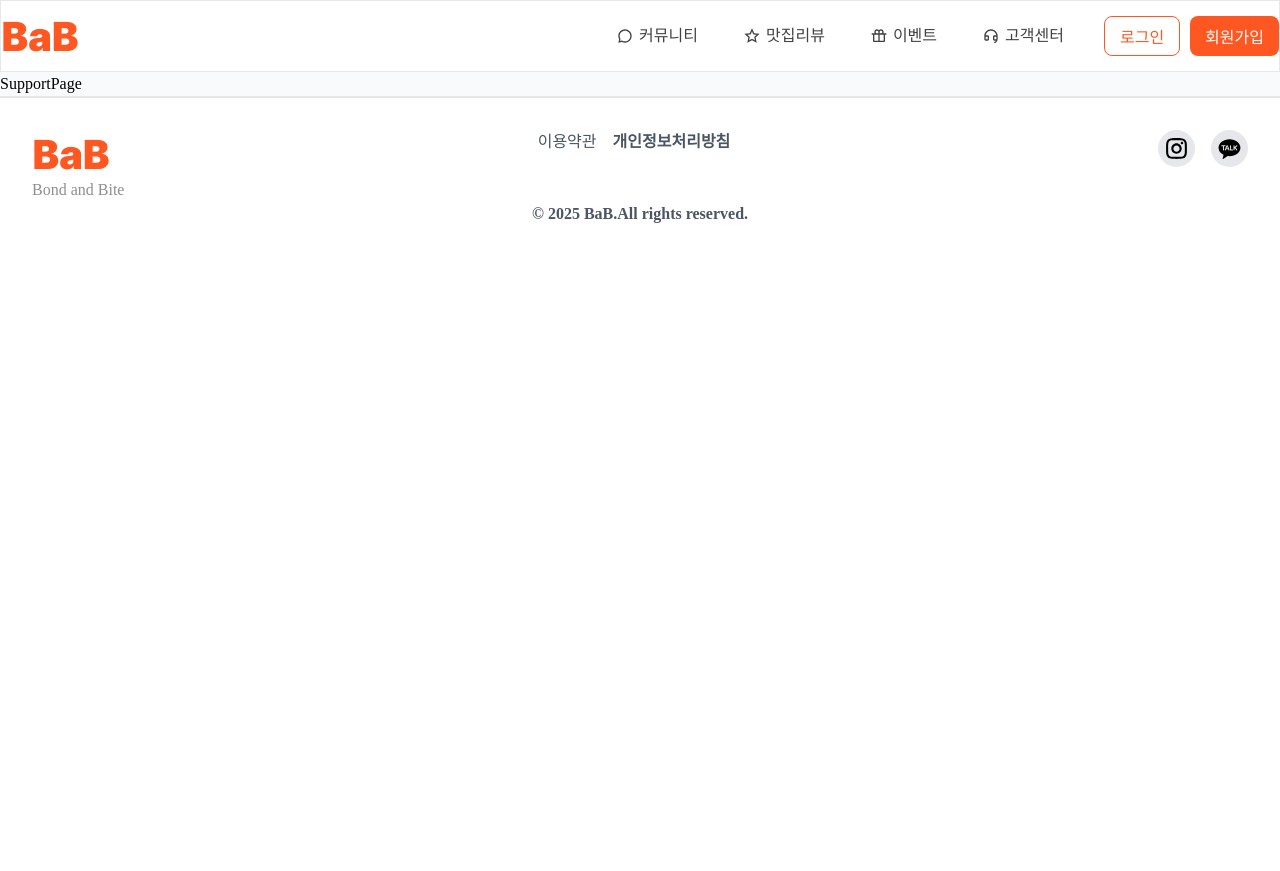
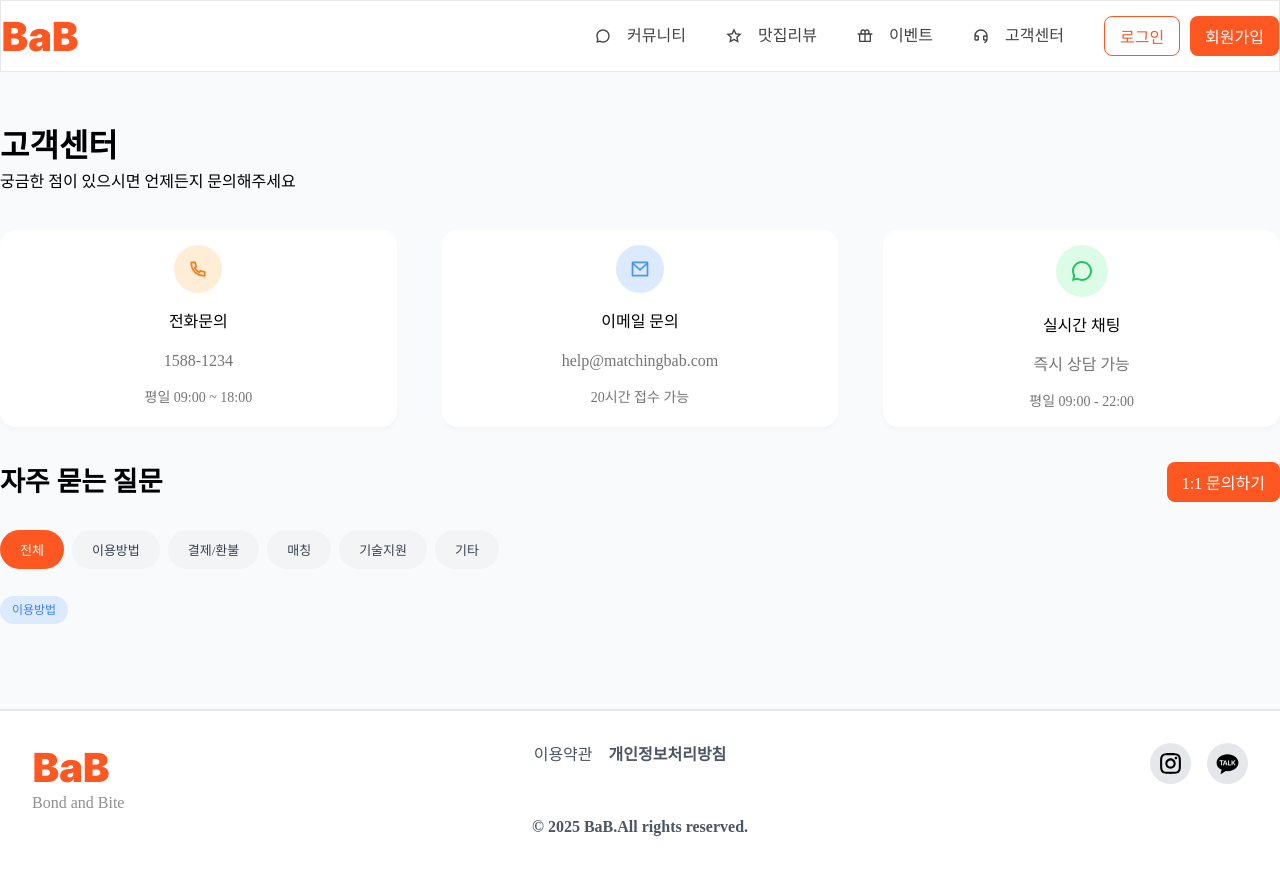
Before and after one commit to devdorong/BaB, a React (Vite) app: page /member/support in a window 1280 px wide. Before the commit the page ends 800 px from the top, so only its background shows below. Built offline with nearby package versions, Linux system fonts and the light colour scheme; no server answers; a web font is replaced by a local one.

Commit message:
[docs] 태그뱃지 컴포넌트

```diff
--- a/src/components/member/MachingIndex.tsx
+++ b/src/components/member/MachingIndex.tsx
@@ -1,7 +1,7 @@
 import { RiAddLine, RiSearchLine } from 'react-icons/ri';
 import { useNavigate } from 'react-router-dom';
 import MatchCard from '../MatchCard';
-import { ButtonLineMd } from '../../ui/button';
+import { ButtonFillLG, ButtonLineMd } from '../../ui/button';
 
 const MachingIndex = () => {
   const navigate = useNavigate();
@@ -104,15 +104,12 @@ const MachingIndex = () => {
             />{' '}
             <RiSearchLine className="text-babgray-300 w-5 h-5 mr-2" />
           </div>
-          <button
-            onClick={() => navigate('/member/posts/write')}
-            className="flex items-center px-8 py-4 bg-bab-500 text-white font-bold rounded-[8px] gap-2 "
-          >
+          <ButtonFillLG onClick={() => navigate('/member/posts/write')}>
             <i>
               <RiAddLine size={24} />
             </i>
             <span>매칭 등록하기</span>
-          </button>
+          </ButtonFillLG>
         </div>
       </div>
       {/* 중단 */}
--- a/src/components/member/MemberFooter.tsx
+++ b/src/components/member/MemberFooter.tsx
@@ -9,7 +9,6 @@ const MemberFooter = () => {
     <footer className="w-full flex flex-col gap h-[155px] bg-white text-gray-600 border-t-2">
       <div className="w-[1280px] mx-auto p-8">
         <div className="flex justify-between">
-
           <div>
             <img src={logo} alt="logo" onClick={() => navigate('/')} className="cursor-pointer" />
           </div>
@@ -18,14 +17,13 @@ const MemberFooter = () => {
             <Link to={`/perpolicy`}>
               <strong>개인정보처리방침</strong>
             </Link>
-
           </div>
           <div className="flex gap-4">
             <Link to={`/instar`}>
-              <Instagram color="black" bgColor="#E5E7EB" size={25} />
+              <Instagram color="black" bgColor="#E5E7EB" size={25} padding={8} />
             </Link>
             <Link to={`/kakao`}>
-              <KakaoTalk color="black" bgColor="#E5E7EB" size={25} />
+              <KakaoTalk color="black" bgColor="#E5E7EB" size={25} padding={8} />
             </Link>
           </div>
         </div>
--- a/src/components/member/MemberHeader.tsx
+++ b/src/components/member/MemberHeader.tsx
@@ -66,21 +66,21 @@ const MemberHeader = () => {
         </Link>
         <div className="flex items-center gap-[40px] ">
           <div className="flex items-center gap-[40px] text-babgray-800">
-            <Link to={'/member/community'} className="flex items-center">
+            <Link to={'/member/community'} className="flex items-center gap-[16px]">
               <Chat3Line color="none" bgColor="none" size={16} />
-              커뮤니티
+              <p>커뮤니티</p>
             </Link>
-            <Link to={'/member/reviews'} className="flex items-center">
+            <Link to={'/member/reviews'} className="flex items-center gap-[16px]">
               <StarLine color="none" bgColor="none" size={16} />
-              맛집리뷰
+              <p>맛집리뷰</p>
             </Link>
-            <Link to={'/member/events'} className="flex items-center">
+            <Link to={'/member/events'} className="flex items-center gap-[16px]">
               <GiftLine color="none" bgColor="none" size={16} />
-              이벤트
+              <p>이벤트</p>
             </Link>
-            <Link to={'/member/support'} className="flex items-center">
+            <Link to={'/member/support'} className="flex items-center gap-[16px]">
               <CustomerServiceLine color="none" bgColor="none" size={16} />
-              고객센터
+              <p>고객센터</p>
             </Link>
           </div>
           {user ? (
--- a/src/pages/member/SupportPage.tsx
+++ b/src/pages/member/SupportPage.tsx
@@ -1,5 +1,73 @@
+import { ButtonFillMd } from '../../ui/button';
+import { Chat3Line, MailLine, PhoneLine } from '../../ui/Icon';
+import { BrandTag, GrayTag } from '../../ui/tag';
+import TagBadge from '../../ui/TagBadge';
+
 function SupportPage() {
-  return <div>SupportPage</div>;
+  return (
+    <div className="max-w-[1280px] mx-auto py-[50px] flex flex-col gap-[35px]">
+      {/* 상단 */}
+      <div>
+        <div className="pb-[36px]">
+          <h2 className="text-[32px] font-bold">고객센터</h2>
+          <span className="text-[16px] font-medium">
+            궁금한 점이 있으시면 언제든지 문의해주세요
+          </span>
+        </div>
+        <div className=" flex mx-auto justify-center gap-[45px]">
+          <div className="w-full shadow-[0px_4px_4px_0px_rgba(0,0,0,0.02)] bg-white border-none rounded-[16px]  flex flex-col items-center gap-[17px] py-[15px] px-[50px]">
+            <PhoneLine bgColor="#FFEDD5" color="#F97A18" size={20} padding={14} />
+
+            <div className="flex flex-col items-center gap-[15px] text-md">
+              <span>전화문의</span>
+              <p className="text-babgray-600">1588-1234</p>
+              <p className="text-sm text-babgray-600">평일 09:00 ~ 18:00</p>
+            </div>
+          </div>
+          <div className="w-full shadow-[0px_4px_4px_0px_rgba(0,0,0,0.02)] bg-white border-none rounded-[16px]  flex flex-col items-center gap-[17px] py-[15px] px-[50px]">
+            <MailLine bgColor="#DBEAFE" color="#4C93F8" size={20} padding={14} />
+            <div className="flex flex-col items-center gap-[15px] text-md">
+              <span>이메일 문의</span>
+              <p className="text-babgray-600">help@matchingbab.com</p>
+              <p className="text-sm text-babgray-600">20시간 접수 가능</p>
+            </div>
+          </div>
+          <div className="w-full shadow-[0px_4px_4px_0px_rgba(0,0,0,0.02)] bg-white border-none rounded-[16px]  flex flex-col items-center gap-[17px] py-[15px] px-[50px]">
+            <Chat3Line bgColor="#DCFCE7" color="#22C55E" size={24} padding={14} />
+            <div className="flex flex-col items-center gap-[15px] text-md">
+              <span>실시간 채팅 </span>
+              <p className="text-babgray-600">즉시 상담 가능</p>
+              <p className="text-sm text-babgray-600">평일 09:00 - 22:00</p>
+            </div>
+          </div>
+        </div>
+      </div>
+      {/* 중단 */}
+      <div className="flex flex-col gap-[27px]">
+        <div className="flex justify-between">
+          <h3 className="font-bold text-[27px]">자주 묻는 질문</h3>
+          <ButtonFillMd>1:1 문의하기</ButtonFillMd>
+        </div>
+
+        <div className="flex gap-[8px] justify-start ">
+          <BrandTag>전체</BrandTag>
+          <GrayTag>이용방법</GrayTag>
+          <GrayTag>결제/환불</GrayTag>
+          <GrayTag>매칭</GrayTag>
+          <GrayTag>기술지원</GrayTag>
+          <GrayTag>기타</GrayTag>
+        </div>
+
+        <div>
+          <TagBadge bgColor="bg-babbutton-blue_back" textColor="text-babbutton-blue">
+            이용방법
+          </TagBadge>
+        </div>
+      </div>
+      {/* 하단 */}
+      <div></div>
+    </div>
+  );
 }
 
 export default SupportPage;
--- a/src/ui/Icon.tsx
+++ b/src/ui/Icon.tsx
@@ -110,6 +110,7 @@ import {
   RiShieldLine,
   RiInstagramLine,
   RiKakaoTalkFill,
+  RiMailLine,
 } from 'react-icons/ri';
 import styled from 'styled-components';
 
@@ -142,6 +143,7 @@ interface IconWrapperProps {
   $bgColor?: string;
   $color?: string;
   $size?: number;
+  $padding?: number;
 }
 
 // 2. styled component
@@ -149,8 +151,8 @@ const IconWrapper = styled.div<IconWrapperProps>`
   display: inline-flex;
   align-items: center;
   justify-content: center;
-  border-radius: 25px;
-  padding: 6px;
+  border-radius: 50%;
+  padding: ${({ $padding }) => `${$padding}px` || '6px'};
   background-color: ${({ $bgColor }) => $bgColor || '#FF5722'};
   color: ${({ $color }) => $color || 'white'};
   font-size: ${({ $size }) => ($size ? `${$size}px` : '15px')};
@@ -158,8 +160,18 @@ const IconWrapper = styled.div<IconWrapperProps>`
 
 // 3. HOC
 const createIcon = (IconComponent: React.ElementType) => {
-  return ({ bgColor, color, size }: { bgColor?: string; color?: string; size?: number }) => (
-    <IconWrapper $bgColor={bgColor} $color={color} $size={size}>
+  return ({
+    bgColor,
+    color,
+    size,
+    padding,
+  }: {
+    bgColor?: string;
+    color?: string;
+    size?: number;
+    padding?: number;
+  }) => (
+    <IconWrapper $bgColor={bgColor} $color={color} $size={size} $padding={padding}>
       <IconComponent />
     </IconWrapper>
   );
@@ -280,3 +292,4 @@ export const GitBranchLine = createIcon(RiGitBranchLine);
 export const Heart3Line = createIcon(RiHeart3Line);
 export const Instagram = createIcon(RiInstagramLine);
 export const KakaoTalk = createIcon(RiKakaoTalkFill);
+export const MailLine = createIcon(RiMailLine);
--- /dev/null
+++ b/src/ui/TagBadge.tsx
@@ -0,0 +1,22 @@
+// TagBadge.tsx
+import React from 'react';
+
+interface TagBadgeProps {
+  bgColor?: string; // 배경색 클래스
+  textColor?: string; // 텍스트 색상 클래스
+  children: React.ReactNode; // 태그 안에 표시할 텍스트
+}
+
+export default function TagBadge({
+  bgColor = 'bg-gray-100',
+  textColor = 'text-gray-700',
+  children,
+}: TagBadgeProps) {
+  return (
+    <span
+      className={`h-7 px-3 inline-flex items-center justify-center rounded-2xl text-xs font-medium ${bgColor} ${textColor}`}
+    >
+      {children}
+    </span>
+  );
+}
--- a/src/ui/button.tsx
+++ b/src/ui/button.tsx
@@ -21,7 +21,7 @@ export const ButtonLineMd = styled.button`
   color: #ff5722;
   font-size: 16px;
   font-style: normal;
-  font-weight: 700;
+  font-weight: 500;
   line-height: normal;
 `;
 export const ButtonFillMd = styled.button`
@@ -41,7 +41,7 @@ export const ButtonFillMd = styled.button`
   color: #fff;
   font-size: 16px;
   font-style: normal;
-  font-weight: 700;
+  font-weight: 500;
   line-height: normal;
 `;
 export const ButtonLineLg = styled.button`
@@ -61,7 +61,7 @@ export const ButtonLineLg = styled.button`
   color: #ff5722;
   font-size: 16px;
   font-style: normal;
-  font-weight: 700;
+  font-weight: 500;
   line-height: normal;
 `;
 export const ButtonFillLG = styled.button`
@@ -80,7 +80,7 @@ export const ButtonFillLG = styled.button`
   color: #fff;
   font-size: 16px;
   font-style: normal;
-  font-weight: 700;
+  font-weight: 500;
   line-height: normal;
 `;
 
@@ -103,7 +103,7 @@ export const GrayButtonFillSm = styled.button`
   color: #8f8f8f;
   font-size: 16px;
   font-style: normal;
-  font-weight: 700;
+  font-weight: 500;
   line-height: normal;
 `;
 
@@ -125,6 +125,6 @@ export const ButtonFillSm = styled.button`
   color: #fff;
   font-size: 16px;
   font-style: normal;
-  font-weight: 700;
+  font-weight: 500;
   line-height: normal;
 `;
```
